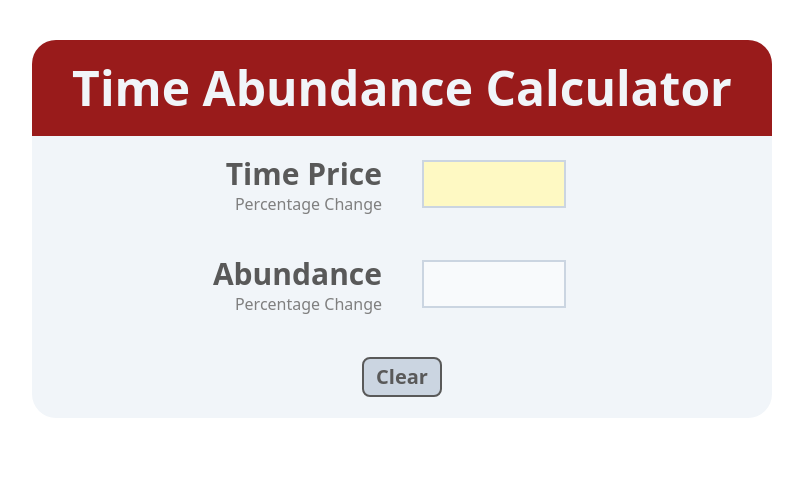
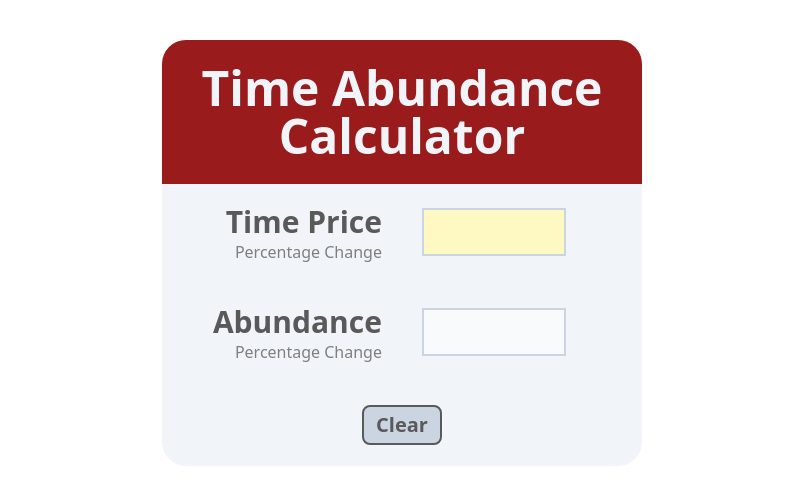
Before and after one commit to caydenpark/reciprocal-calculator, a website: page index.html in a window 1280 px wide. Shown: the whole page, without its empty margins (238-1041 px from the left). Drawn offline with Linux system fonts and the light colour scheme.

Commit message:
Title on two lines

```diff
--- a/index.html
+++ b/index.html
@@ -11,7 +11,7 @@
           <thead>
               <tr>
                   <th colspan="2" class="bg-red-800 rounded-t-3xl py-6 px-10 text-5xl text-slate-100">
-                      Time Abundance Calculator
+                      Time Abundance <br> Calculator
                   </th>
               </tr>
           </thead>
```
